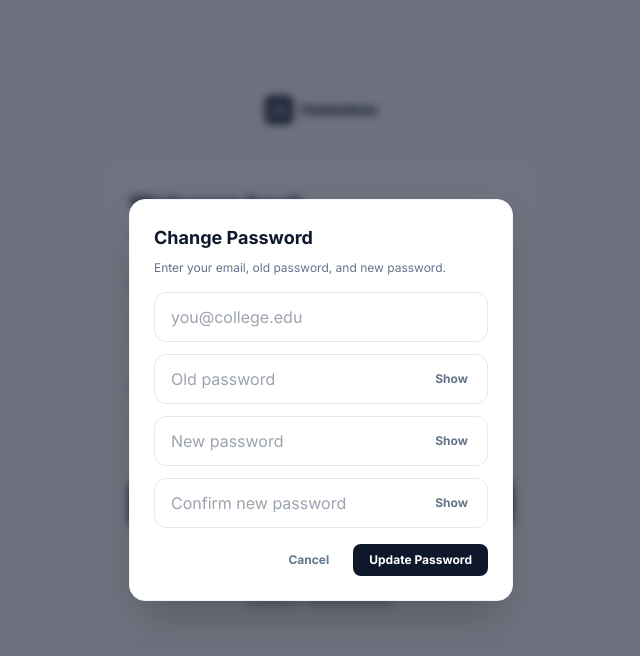
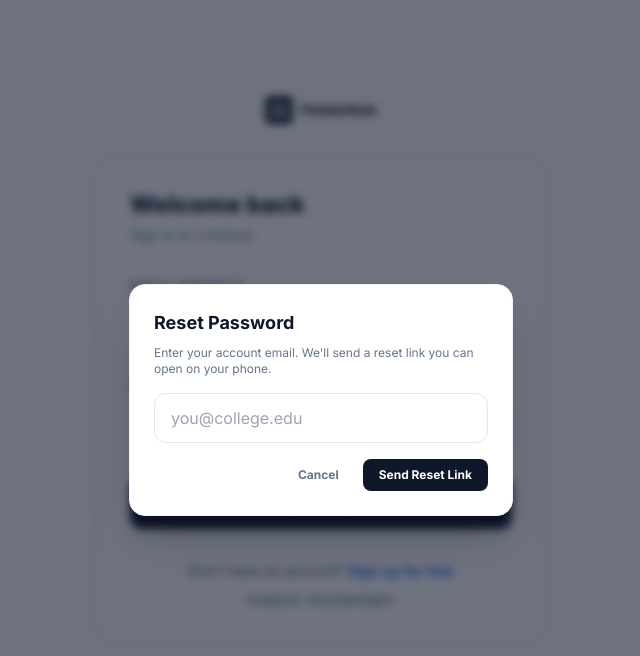
Before and after one commit to Dipendra982/PebbleNotes, a React (Vite) app: page /#/signin in a window 1280 px wide. Both pictures are taken after a click on the button "FORGOT PASSWORD?". Shown: the top 656 px of the page, without its empty margins (319-959 px from the left). Built offline with nearby package versions, Linux system fonts and the light colour scheme; no server answers.

Commit message:
feat: update frontend API calls to use dynamic base URL and simplify password reset process

```diff
--- a/frontend/pages/Login.jsx
+++ b/frontend/pages/Login.jsx
@@ -4,19 +4,14 @@ import { Link, useNavigate } from 'react-router-dom';
 
 const Login = () => {
   const navigate = useNavigate();
+  const API_BASE = `${window.location.protocol}//${window.location.hostname}:4000`;
   const [email, setEmail] = useState('');
   const [password, setPassword] = useState('');
   const [error, setError] = useState('');
   const [showPassword, setShowPassword] = useState(false);
   const [showReset, setShowReset] = useState(false);
   const [resetEmail, setResetEmail] = useState('');
-  const [resetOld, setResetOld] = useState('');
-  const [resetNew, setResetNew] = useState('');
-  const [resetConfirm, setResetConfirm] = useState('');
   const [resetLoading, setResetLoading] = useState(false);
-  const [showOldPass, setShowOldPass] = useState(false);
-  const [showNewPass, setShowNewPass] = useState(false);
-  const [showConfirmPass, setShowConfirmPass] = useState(false);
   const [awaiting, setAwaiting] = useState(null);
   const [secondsLeft, setSecondsLeft] = useState(0);
 
@@ -24,7 +19,7 @@ const Login = () => {
     e.preventDefault();
     setError('');
     try {
-      const res = await fetch('http://localhost:4000/api/auth/login', {
+      const res = await fetch(`${API_BASE}/api/auth/login`, {
         method: 'POST',
         headers: { 'Content-Type': 'application/json' },
         body: JSON.stringify({ email, password })
@@ -94,7 +89,7 @@ const Login = () => {
     if (!awaiting?.email) return;
     setError('');
     try {
-      const res = await fetch('http://localhost:4000/api/auth/resend-verification', {
+      const res = await fetch(`${API_BASE}/api/auth/resend-verification`, {
         method: 'POST',
         headers: { 'Content-Type': 'application/json' },
         body: JSON.stringify({ email: awaiting.email })
@@ -113,33 +108,22 @@ const Login = () => {
 
   const handleResetSubmit = async () => {
     setError('');
-    if (!resetEmail || !resetOld || !resetNew || !resetConfirm) {
-      setError('All fields are required');
-      return;
-    }
-    if (resetNew !== resetConfirm) {
-      setError('New passwords do not match');
-      return;
-    }
-    if (resetNew.length < 6) {
-      setError('New password must be at least 6 characters');
+    if (!resetEmail) {
+      setError('Please enter your account email');
       return;
     }
     setResetLoading(true);
     try {
-      const res = await fetch('http://localhost:4000/api/auth/change-password', {
+      const res = await fetch(`${API_BASE}/api/auth/forgot-password`, {
         method: 'POST',
         headers: { 'Content-Type': 'application/json' },
-        body: JSON.stringify({ email: resetEmail, current_password: resetOld, new_password: resetNew })
+        body: JSON.stringify({ email: resetEmail })
       });
       const data = await res.json();
-      if (!res.ok) throw new Error(data.error || 'Failed to change password');
+      if (!res.ok) throw new Error(data.error || 'Failed to send reset link');
       setShowReset(false);
       setResetEmail('');
-      setResetOld('');
-      setResetNew('');
-      setResetConfirm('');
-      setError('Password updated. Please sign in with new password.');
+      setError('Reset link sent. Check your email on your phone.');
     } catch (e) {
       setError(e.message);
     } finally {
@@ -240,8 +224,8 @@ const Login = () => {
         {showReset && (
           <div className="fixed inset-0 bg-slate-900/60 backdrop-blur-sm z-[100] flex items-center justify-center p-4">
             <div className="bg-white rounded-2xl max-w-sm w-full p-6 shadow-2xl border border-slate-100">
-              <h2 className="text-lg font-bold text-slate-900 mb-2">Change Password</h2>
-              <p className="text-xs text-slate-500 mb-4">Enter your email, old password, and new password.</p>
+              <h2 className="text-lg font-bold text-slate-900 mb-2">Reset Password</h2>
+              <p className="text-xs text-slate-500 mb-4">Enter your account email. We'll send a reset link you can open on your phone.</p>
               <div className="space-y-3">
                 <input
                   type="email"
@@ -250,59 +234,11 @@ const Login = () => {
                   className="w-full px-4 py-3 rounded-xl border border-slate-200 focus:border-slate-900 focus:ring-0 outline-none transition bg-white"
                   placeholder="you@college.edu"
                 />
-                <div className="relative">
-                  <input
-                    type={showOldPass ? 'text' : 'password'}
-                    value={resetOld}
-                    onChange={(e) => setResetOld(e.target.value)}
-                    className="w-full px-4 py-3 rounded-xl border border-slate-200 focus:border-slate-900 focus:ring-0 outline-none transition bg-white pr-12"
-                    placeholder="Old password"
-                  />
-                  <button
-                    type="button"
-                    onClick={() => setShowOldPass(s => !s)}
-                    className="absolute inset-y-0 right-3 my-auto px-2 text-xs font-bold text-slate-500 hover:text-slate-700"
-                  >
-                    {showOldPass ? 'Hide' : 'Show'}
-                  </button>
-                </div>
-                <div className="relative">
-                  <input
-                    type={showNewPass ? 'text' : 'password'}
-                    value={resetNew}
-                    onChange={(e) => setResetNew(e.target.value)}
-                    className="w-full px-4 py-3 rounded-xl border border-slate-200 focus:border-slate-900 focus:ring-0 outline-none transition bg-white pr-12"
-                    placeholder="New password"
-                  />
-                  <button
-                    type="button"
-                    onClick={() => setShowNewPass(s => !s)}
-                    className="absolute inset-y-0 right-3 my-auto px-2 text-xs font-bold text-slate-500 hover:text-slate-700"
-                  >
-                    {showNewPass ? 'Hide' : 'Show'}
-                  </button>
-                </div>
-                <div className="relative">
-                  <input
-                    type={showConfirmPass ? 'text' : 'password'}
-                    value={resetConfirm}
-                    onChange={(e) => setResetConfirm(e.target.value)}
-                    className="w-full px-4 py-3 rounded-xl border border-slate-200 focus:border-slate-900 focus:ring-0 outline-none transition bg-white pr-12"
-                    placeholder="Confirm new password"
-                  />
-                  <button
-                    type="button"
-                    onClick={() => setShowConfirmPass(s => !s)}
-                    className="absolute inset-y-0 right-3 my-auto px-2 text-xs font-bold text-slate-500 hover:text-slate-700"
-                  >
-                    {showConfirmPass ? 'Hide' : 'Show'}
-                  </button>
-                </div>
               </div>
               <div className="mt-4 flex items-center justify-end space-x-2">
                 <button onClick={() => setShowReset(false)} className="px-4 py-2 text-xs font-bold text-slate-500 hover:text-slate-700">Cancel</button>
                 <button onClick={handleResetSubmit} disabled={resetLoading} className="px-4 py-2 bg-slate-900 text-white rounded-lg text-xs font-bold hover:bg-slate-800 disabled:opacity-60">
-                  {resetLoading ? 'Updating…' : 'Update Password'}
+                  {resetLoading ? 'Sending…' : 'Send Reset Link'}
                 </button>
               </div>
             </div>
--- a/frontend/pages/ResetPassword.jsx
+++ b/frontend/pages/ResetPassword.jsx
@@ -4,6 +4,7 @@ import { useNavigate, useLocation, Link } from 'react-router-dom';
 const ResetPassword = () => {
   const navigate = useNavigate();
   const location = useLocation();
+  const API_BASE = `${window.location.protocol}//${window.location.hostname}:4000`;
   const [token, setToken] = useState('');
   const [password, setPassword] = useState('');
   const [confirm, setConfirm] = useState('');
@@ -28,7 +29,7 @@ const ResetPassword = () => {
       return;
     }
     try {
-      const res = await fetch('http://localhost:4000/api/auth/reset-password', {
+      const res = await fetch(`${API_BASE}/api/auth/reset-password`, {
         method: 'POST',
         headers: { 'Content-Type': 'application/json' },
         body: JSON.stringify({ token, new_password: password })
```
Also changed, not shown: 1 other file (tests, documents, lock files or other folders).
